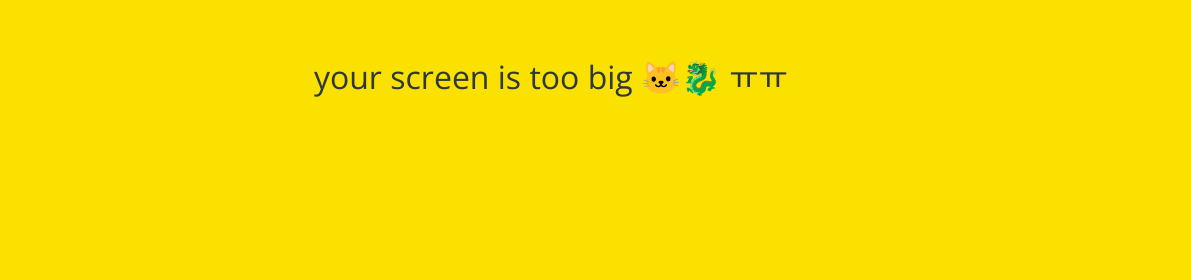
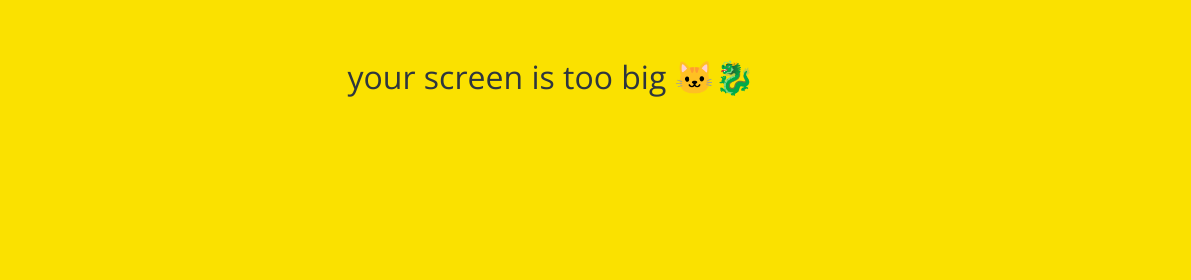
Before and after one commit to Umcata/kokoa-clone-2021, a plain HTML site: page friends.html in a window 1280 px wide. Shown: the part 323-603 px from the top of the page, 89-1280 px from the left. Drawn offline with nearby package versions, Linux system fonts and the light colour scheme.

Commit message:
delete-cry

```diff
--- a/friends.html
+++ b/friends.html
@@ -108,7 +108,7 @@
     </div>
 
     <div id="no-mobile">
-      <span>your screen is too big 🐱‍🐉 ㅠㅠ</span>
+      <span>your screen is too big 🐱‍🐉 </span>
     </div>
 
     <script
```
